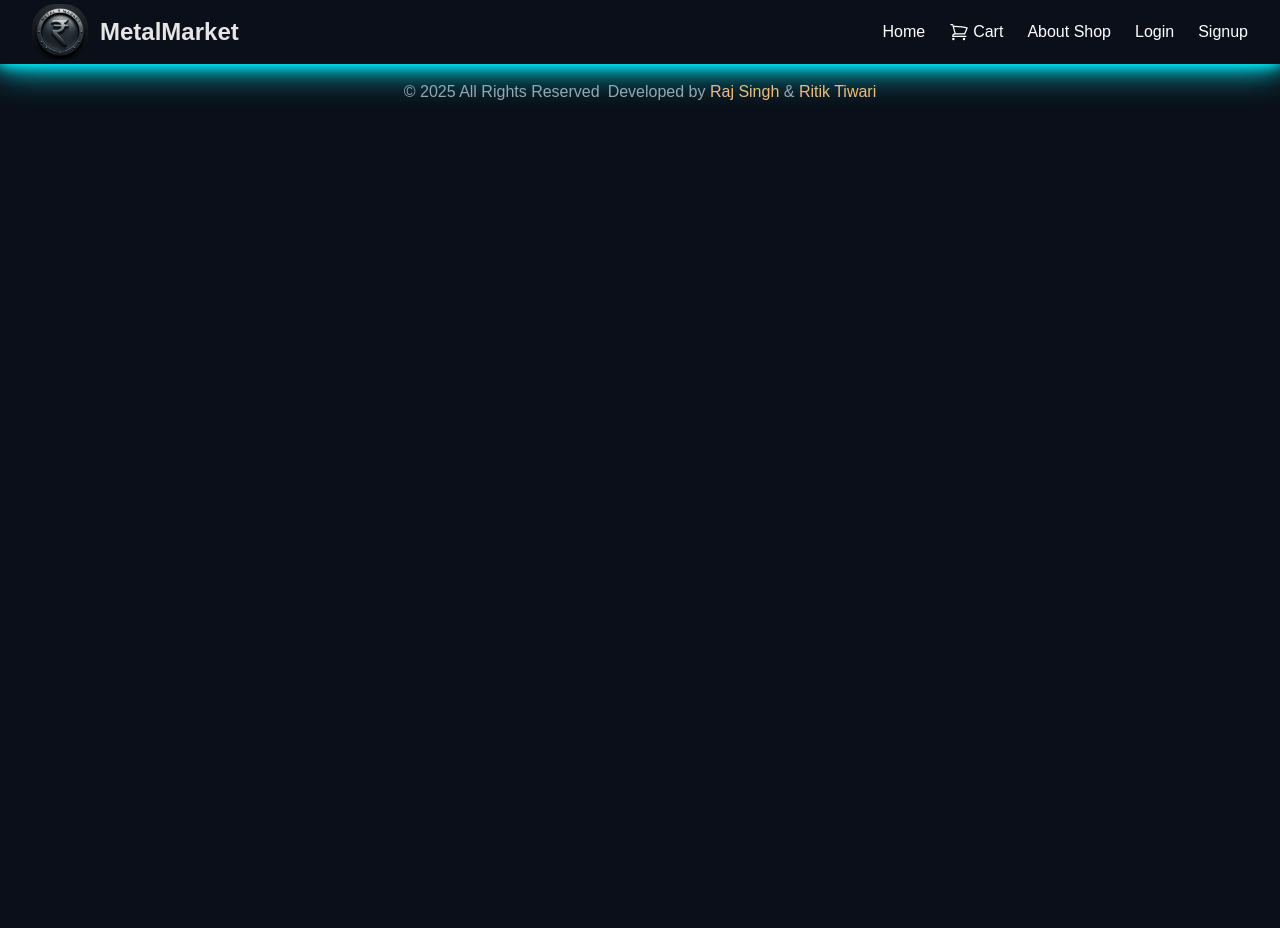
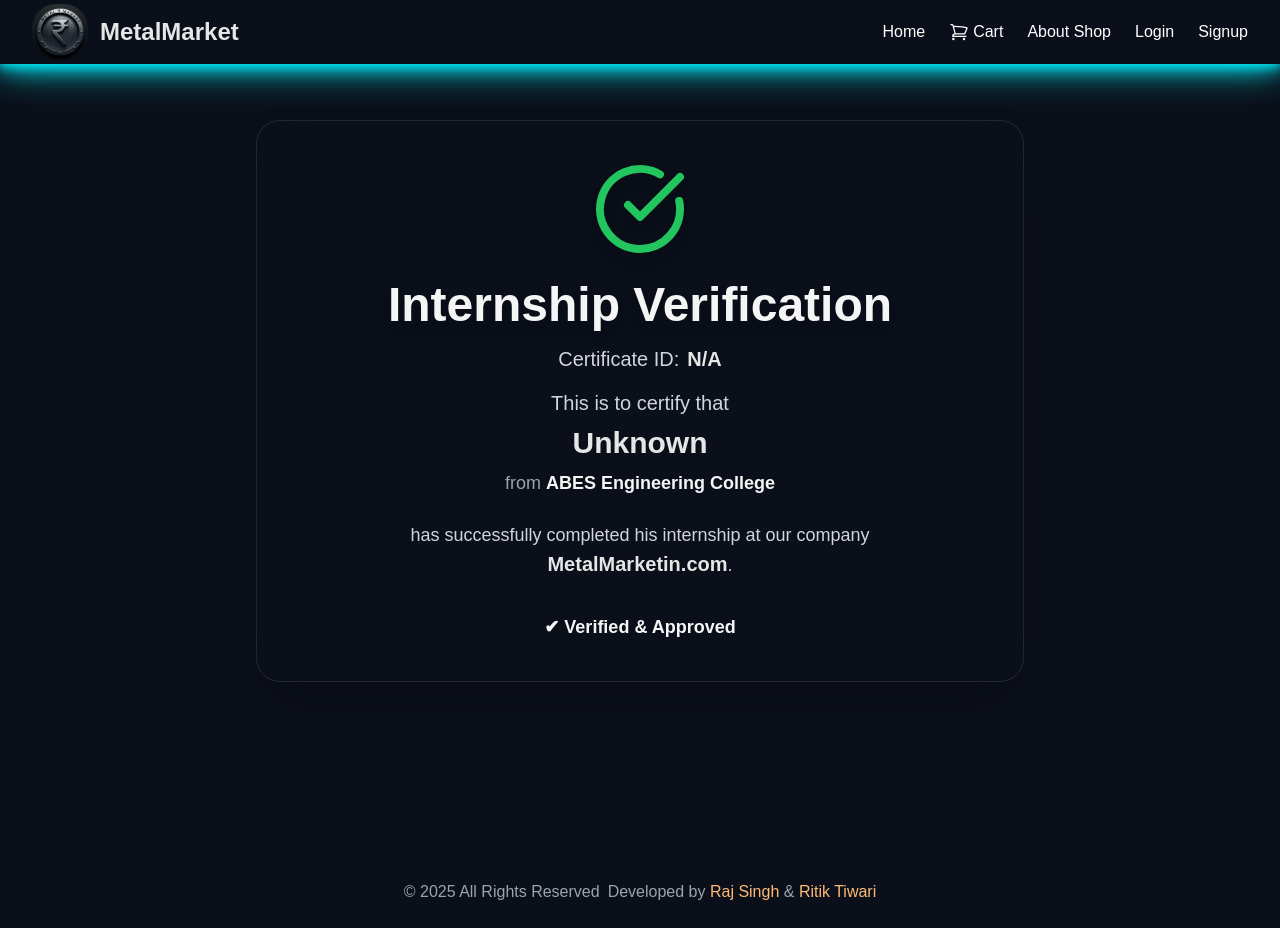
Before and after one commit to Rajsingh6389/metalmarketin, a React (Vite) app: page /verify in a window 1280 px wide. Before the commit the page ends 800 px from the top, so only its background shows below. Built offline with nearby package versions, Linux system fonts and the light colour scheme.

Commit message:
verified

```diff
--- a/src/App.jsx
+++ b/src/App.jsx
@@ -14,6 +14,7 @@
 import Footer from "./components/Footer";
 import AboutShop from "./components/AboutShop";
 import AddedToCart from "./pages/AddedToCart";
+import VerificationPageForRaj from "./components/VerificationPageForRaj";
 
 function App() {
 
@@ -32,6 +33,8 @@
             <Route path="/products/:id" element={<ProductDetails />} />
             <Route path="/AboutShop" element={<AboutShop />} />
             <Route path="/added-to-cart" element={<AddedToCart />} />
+            <Route path="/verify" element={<VerificationPageForRaj />} />
+            {/* <Route path="/verify?cert=CERT-001-002-A1&name=RitikTiwari" element={<VerificationPageForRitik />} /> */}
 
             <Route
               path="/admin"
--- /dev/null
+++ b/src/components/VerificationPageForRaj.jsx
@@ -0,0 +1,77 @@
+import { useLocation } from "react-router-dom";
+import { motion } from "framer-motion";
+import { CheckCircle } from "lucide-react";
+
+export default function VerificationPageForRaj() {
+  const { search } = useLocation();
+  const params = new URLSearchParams(search);
+
+  // Read values from URL
+  const cert = params.get("cert") || "N/A";
+  const rawName = params.get("name") || "Unknown";
+
+  // Convert “RitikTiwari” → “Ritik Tiwari”
+  const formattedName = rawName.replace(/([A-Z])/g, " $1").trim();
+
+  const fadeInUp = {
+    hidden: { opacity: 0, y: 40 },
+    visible: { opacity: 1, y: 0, transition: { duration: 0.8 } },
+  };
+
+  return (
+    <div className="pt-20 min-h-screen text-white font-inter relative overflow-hidden bg-dark px-4 md:px-6">
+
+      <motion.div
+        className="max-w-3xl mx-auto bg-dark/40 backdrop-blur-xl border border-white/10 rounded-3xl shadow-2xl p-10 text-center mt-10"
+        initial="hidden"
+        animate="visible"
+        variants={fadeInUp}
+      >
+        {/* Verified Icon */}
+        <motion.div
+          initial={{ scale: 0 }}
+          animate={{ scale: 1, transition: { duration: 0.5 } }}
+        >
+          <CheckCircle className="w-24 h-24 mx-auto mb-6 text-green-500 drop-shadow-lg" />
+        </motion.div>
+
+        <h1 className="text-4xl md:text-5xl font-extrabold text-accent drop-shadow-lg mb-4">
+          Internship Verification
+        </h1>
+
+        <p className="text-gray-300 text-lg md:text-xl">
+          Certificate ID:
+          <span className="text-primary font-bold ml-2">{cert}</span>
+        </p>
+
+        <p className="text-gray-300 text-lg md:text-xl mt-4">
+          This is to certify that
+        </p>
+
+        <h2 className="text-3xl font-bold mt-2 text-primary">
+          {formattedName}
+        </h2>
+
+        <p className="text-gray-400 mt-2 text-lg">
+          from <span className="font-semibold text-accent">ABES Engineering College</span>
+        </p>
+
+        <p className="text-gray-300 mt-6 leading-relaxed text-lg">
+          has successfully completed his internship at our company
+          <br />
+          <span className="font-semibold text-primary text-xl">MetalMarketin.com</span>.
+        </p>
+
+        <p className="mt-8 text-accent font-semibold text-lg">
+          ✔ Verified & Approved
+        </p>
+      </motion.div>
+
+      {/* Background glow effects */}
+      <div className="absolute inset-0 -z-10">
+        <div className="absolute top-10 left-10 w-64 h-64 bg-primary/30 blur-3xl rounded-full"></div>
+        <div className="absolute bottom-10 right-10 w-64 h-64 bg-accent/30 blur-3xl rounded-full"></div>
+      </div>
+    </div>
+  );
+}
```
